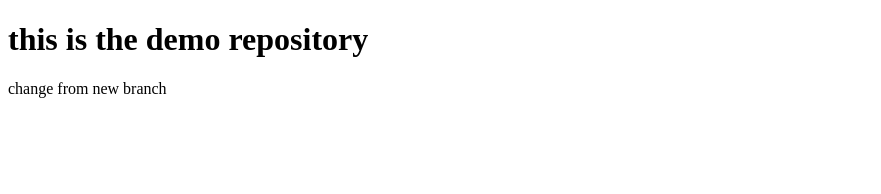
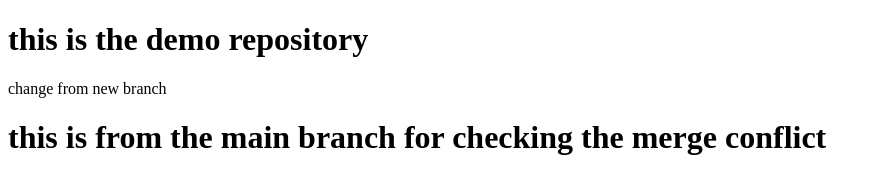
Before and after one commit to Jeneena-reza/demo_repo, a plain HTML site: page index.html in a window 1280 px wide. Shown: the whole page, without its empty margins (0-881 px from the left). Drawn offline with Linux system fonts and the light colour scheme.

Commit message:
changes in idex from main branch

```diff
--- a/index.html
+++ b/index.html
@@ -8,5 +8,6 @@
 <body>
     <h1>this is the demo repository</h1>
     <p>change from new branch</p>
+    <H1>this is from the main branch for checking the merge conflict</H1>
 </body>
 </html>
```
